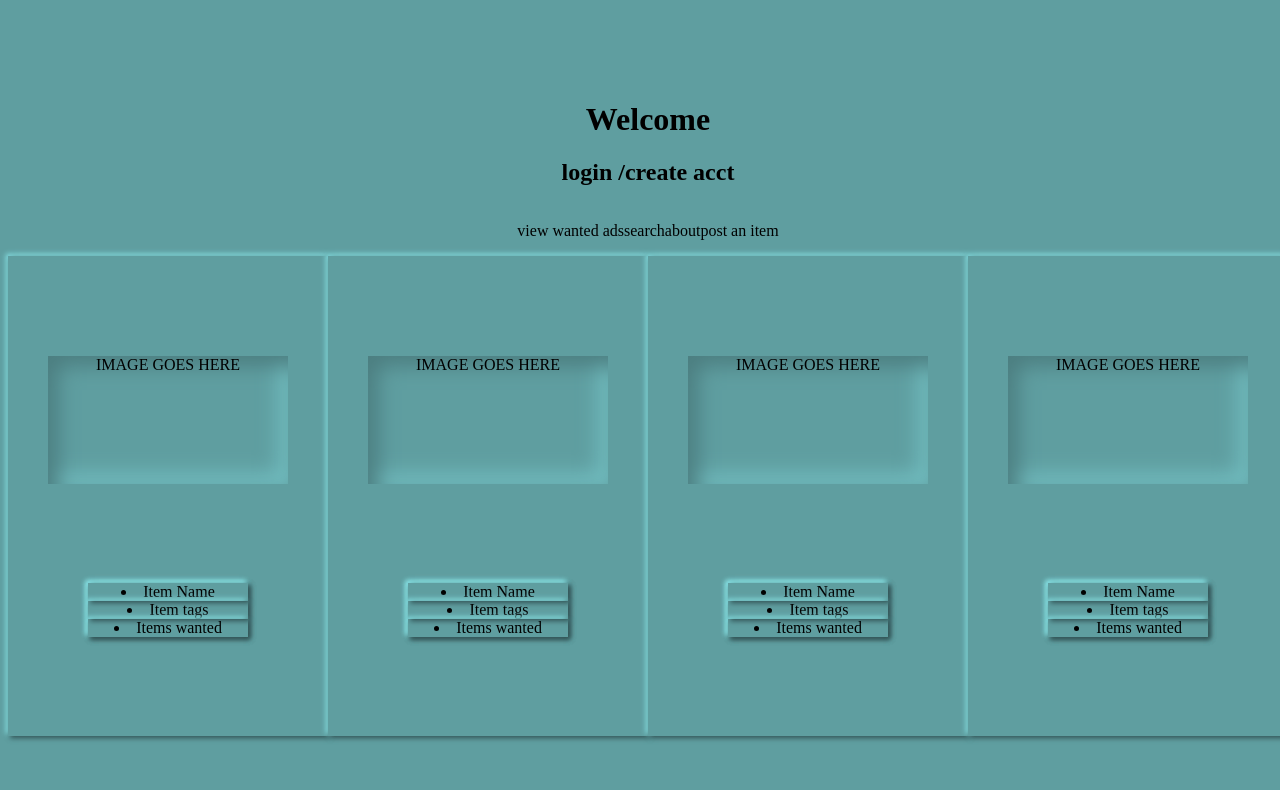
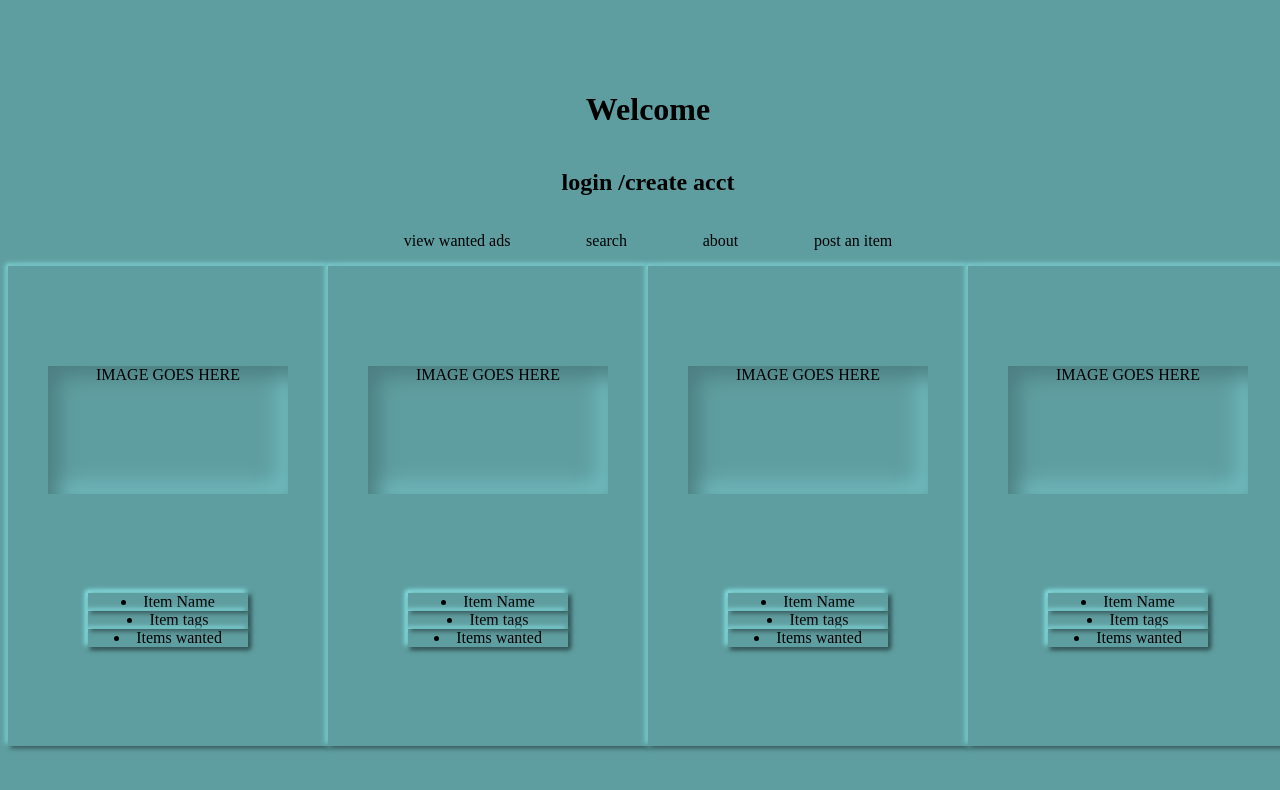
Before and after one commit to sailor-june/mercantile-frontend, a React (Create React App) app: page / in a window 1280 px wide. Shown: the top 790 px of the page. Built offline with nearby package versions, Linux system fonts and the light colour scheme.

Commit message:
minor styling fix

```diff
--- a/src/index.scss
+++ b/src/index.scss
@@ -5,7 +5,8 @@ body {
 
   background-color: cadetblue;
 }
-.App {  display: flex;
+.App {
+  display: flex;
   flex-direction: column;
   justify-content: center;
   align-items: center;
@@ -20,6 +21,7 @@ body {
   background: #5f9ea0;
   box-shadow: inset 10px 10px 20px #4c7e80, inset -10px -10px 20px #72bec0;
 }
+
 .itemCard {
   display: flex;
   flex-direction: column;
@@ -37,11 +39,14 @@ body {
     box-shadow: 2px 2px 5px rgb(47, 79, 81), -2px -2px 5px rgb(139, 232, 235);
   }
 }
-.nav {
-  align-self: flex-start;
-  width: 80%;
+.header{
+  width: 20rem;
+  display: flex;
+  flex-direction: column;
+  align-items: center;
 }
 .links {
+  width: 40rem;
   display: flex;
   justify-content: space-evenly;
   align-items: center;
```
